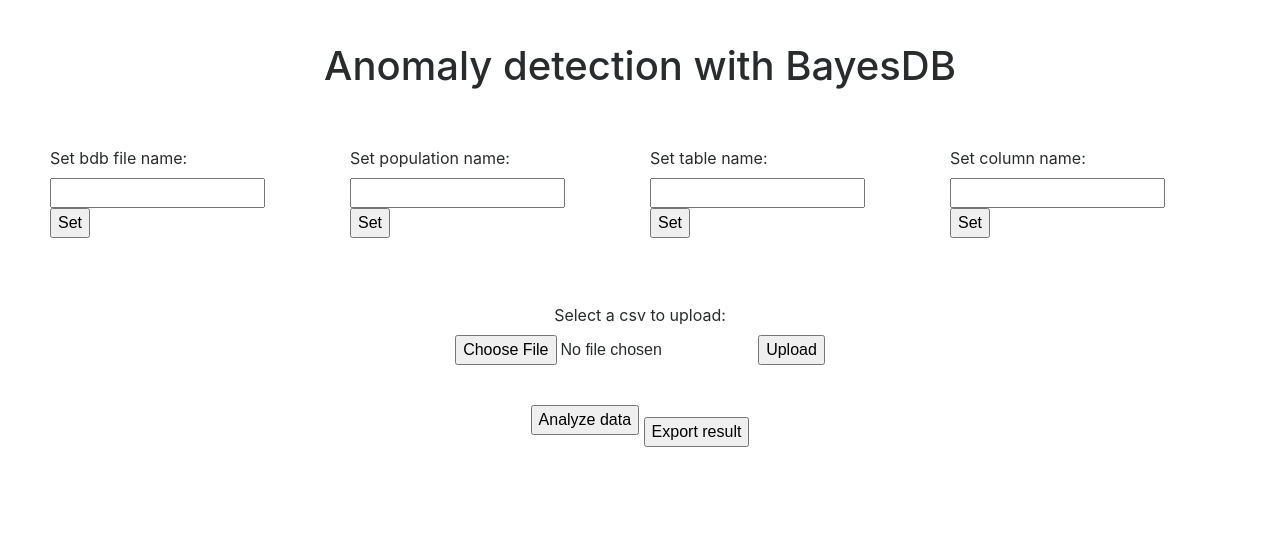
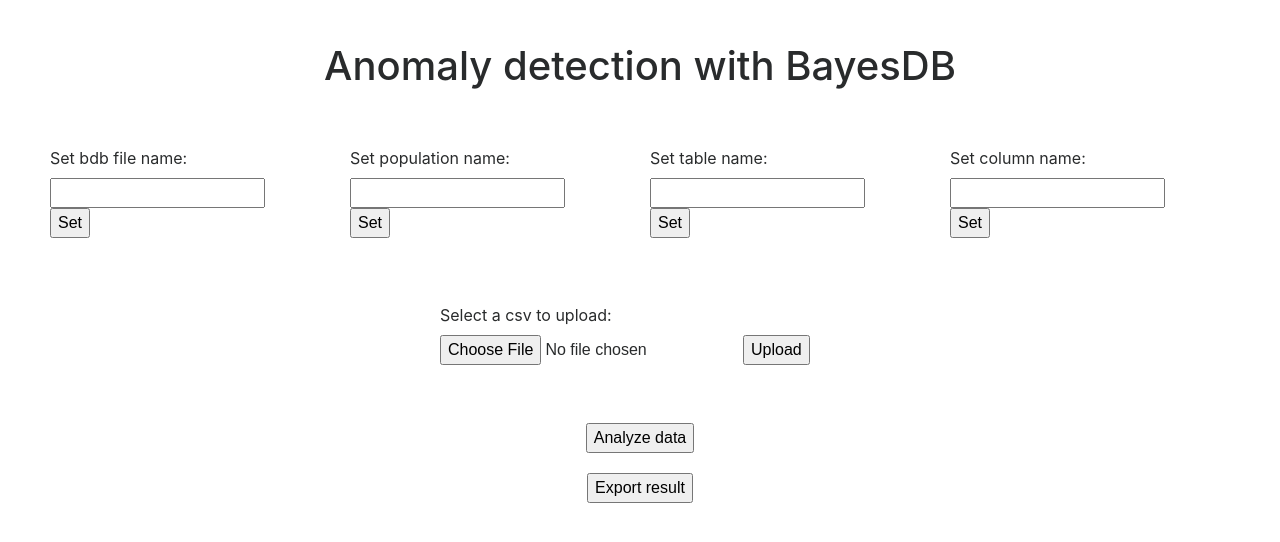
Before and after one commit to curlette/bayesdb-flask, a Flask app: page / in a window 1280 px wide; the page is wider, and only the part inside the window is pictured. Shown: the top 542 px of that part. Run offline with Flask 2, Linux system fonts and the light colour scheme; some libraries are stand-ins or nearby versions.

Commit message:
Small css changes.

```diff
--- a/templates/index.html
+++ b/templates/index.html
@@ -5,7 +5,7 @@
 <body>
     <title><center>Upload an excel file</title>
     <h1><center><br>Anomaly detection with BayesDB</h1>
-    <div style="margin: auto; width: 1333px; padding:25px">
+    <div style="margin: auto; width: 1333px; height: 150px; padding:25px">
         <div style="float:left; width:300px; padding:25px">
             <form action="" method=post>
                 <label>Set bdb file name:</label><br>
@@ -40,20 +40,20 @@
         </div>
     </div>
     <br><br>
-    <div style="clear:left; margin: auto; width: 400px; vertical-align: middle; text-align: center;">
-        <div style="display: inline-block; vertical-align: middle;">
-            <form action="" method=post enctype=multipart/form-data><center><p>
+    <div style="clear:left; margin: auto; width: 400px;">
+        <div style="display: inline-block; vertical-align: middle; height:120px;">
+            <form action="" method=post enctype=multipart/form-data><p>
                 <label>Select a csv to upload:</label><br>
                 <input type=file name=file><input type=submit value=Upload>
-                <p>{{ upload_msg }}</p><br>
+                <p>{{ upload_msg }}</p>
             </form>
         </div>
-        <div style="display: inline-block; vertical-align: middle;">
+        <div style="vertical-align: middle; text-align: center; padding-bottom: 20px">
             <form action="/analyze" method=post>
                  <input type=submit value="Analyze data">
-            </form><br>
+            </form>
         </div>
-        <div style="display: inline-block; vertical-align: middle;">
+        <div style="vertical-align: middle; text-align: center">
             <form action="/export" method=post>
                  <input type=submit value="Export result">
             </form>
```
